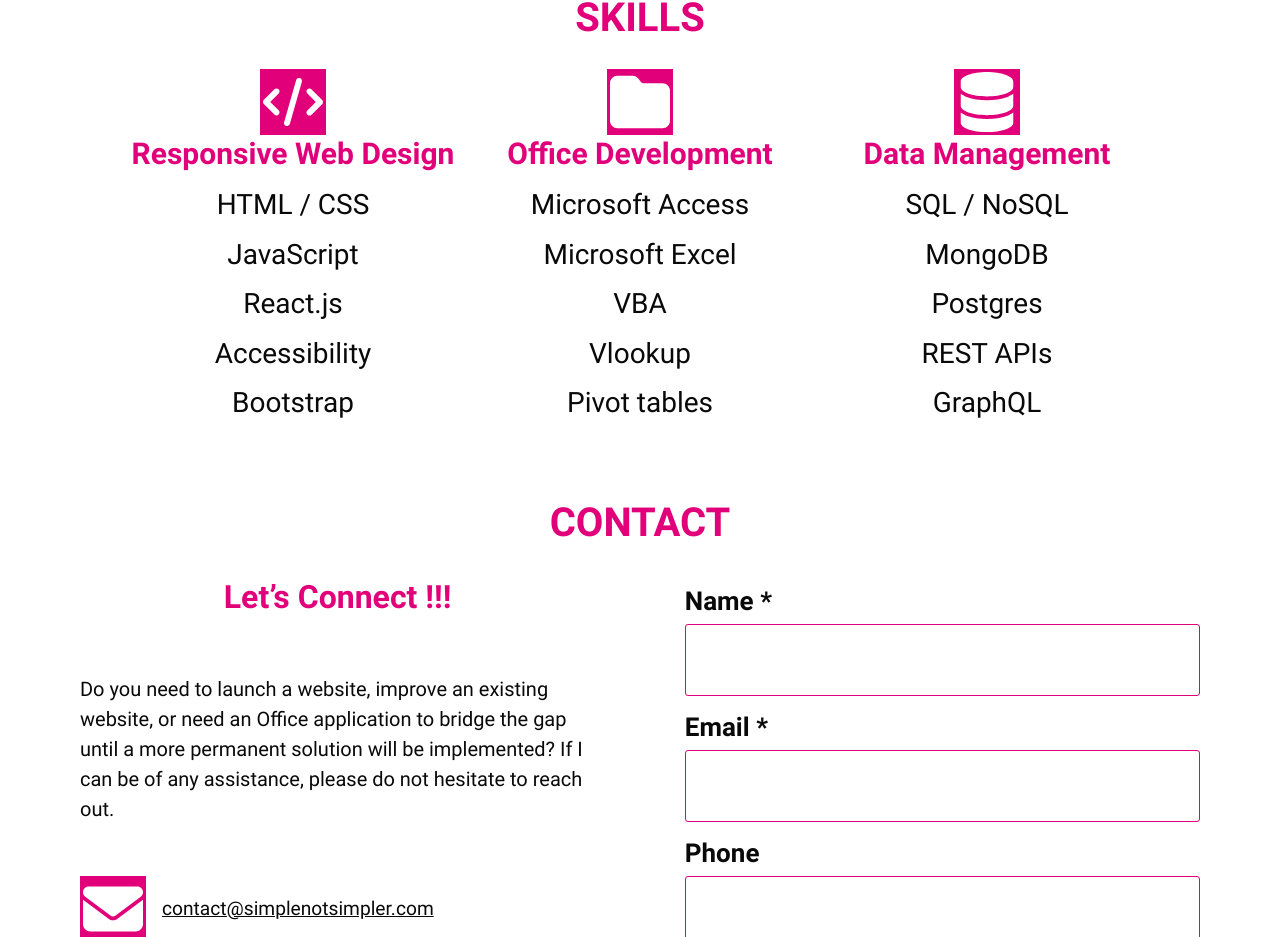
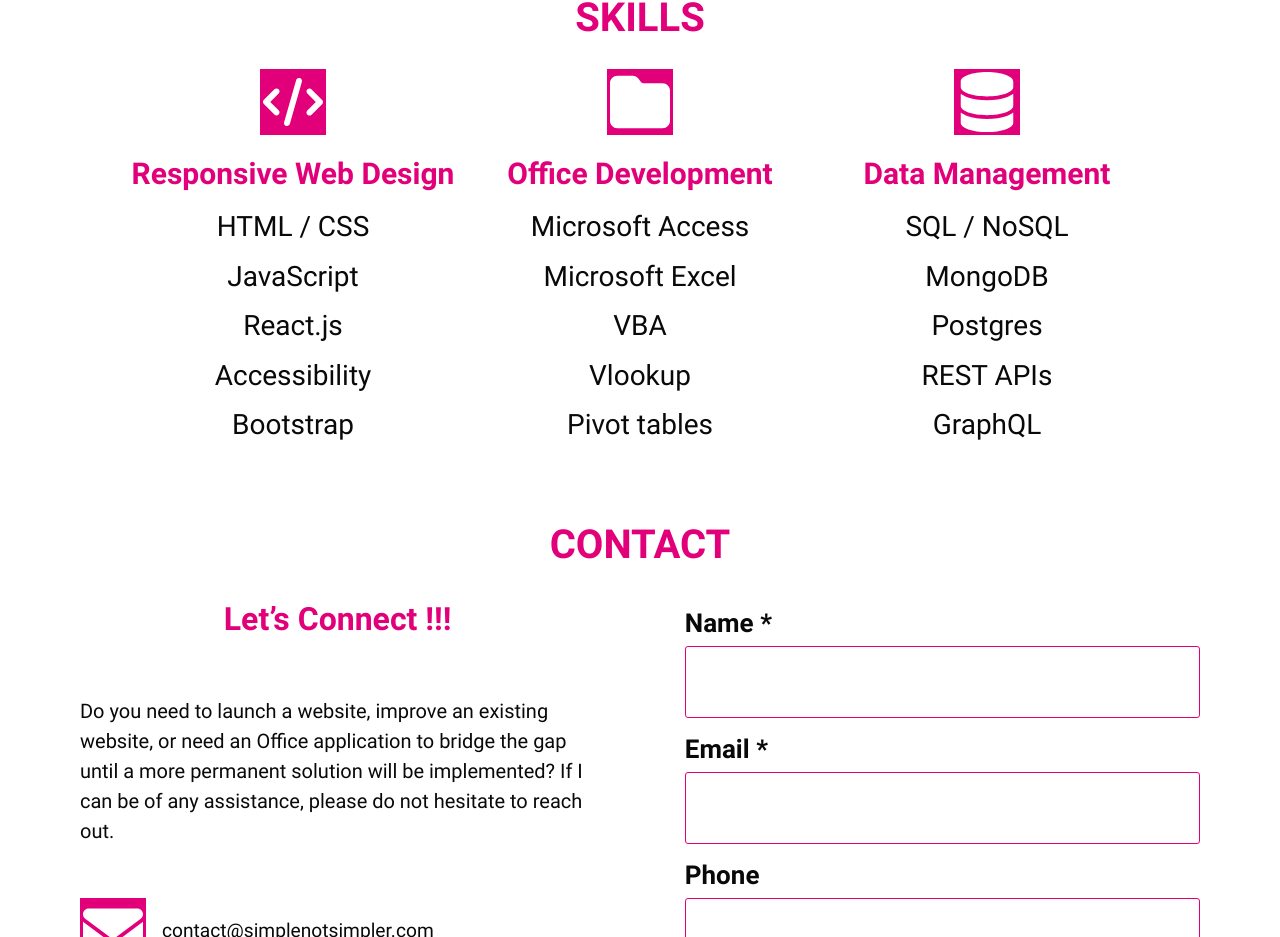
Before and after one commit to simplenotsimpler/sns-site-react, a React (Create React App) app: page / in a window 1280 px wide. Shown: the part 1580-2517 px from the top of the page. Built offline with nearby package versions, Linux system fonts and the light colour scheme.

Commit message:
fix: skills icons margins

```diff
--- a/src/components/Skills/Skills.css
+++ b/src/components/Skills/Skills.css
@@ -12,14 +12,6 @@
   width: var(--width-column);
 }
 
-/* TODO: move this & increase margin bottom */
-.iconWithBackground {
-  width: 60px;
-  height: 60px;
-  color: white;
-  background-color: var(--color-primary);
-  padding: 3px;
-}
 .skillTitle {
   text-transform: capitalize;
   font-weight: 700;
@@ -27,7 +19,7 @@
   line-height: 113%;
   /* text-align: center; */
   color: var(--color-primary);
-  margin-bottom: 1.125rem;
+  margin: 1.25rem 0;
 }
 
 .keywords {
```
